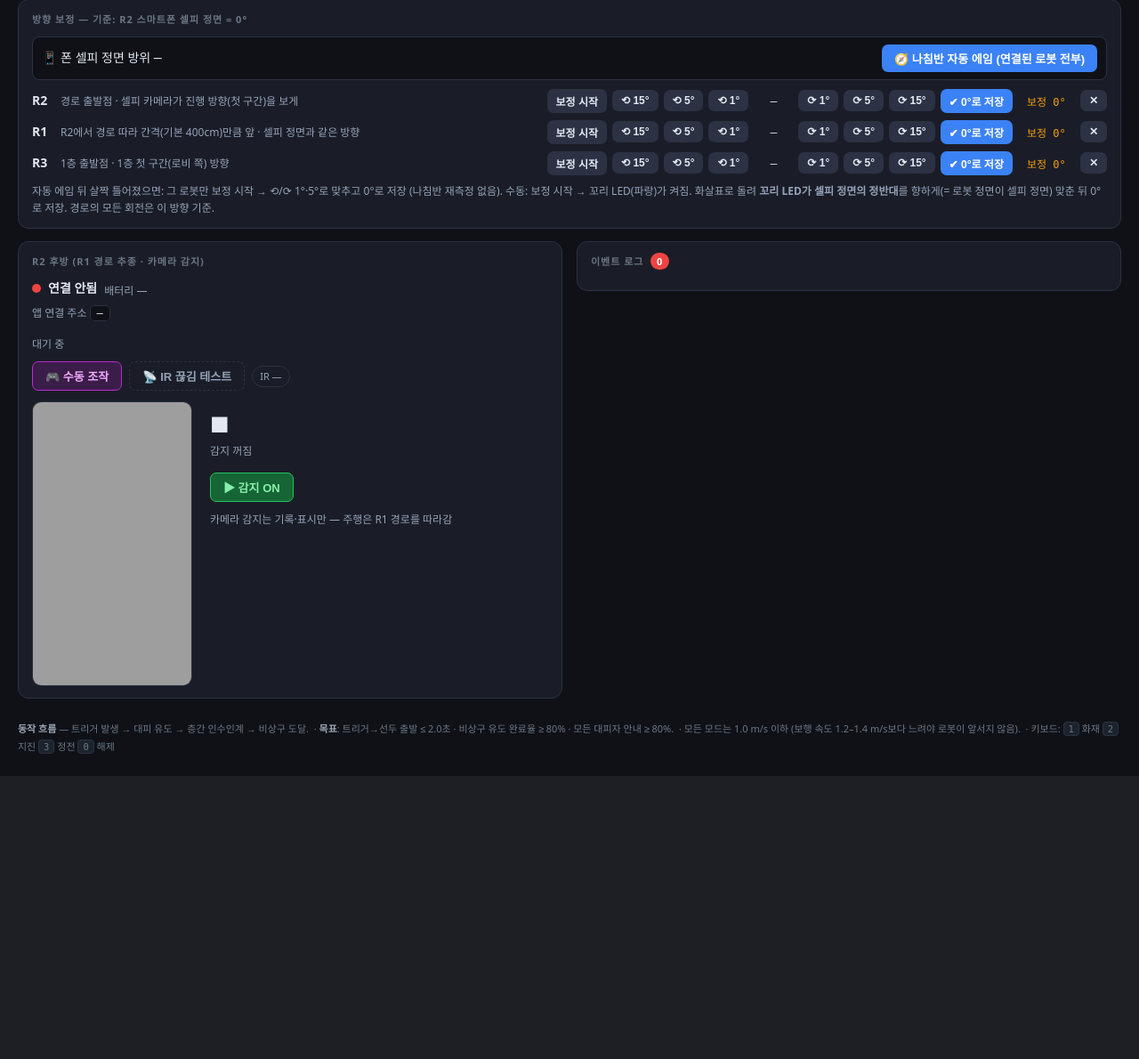
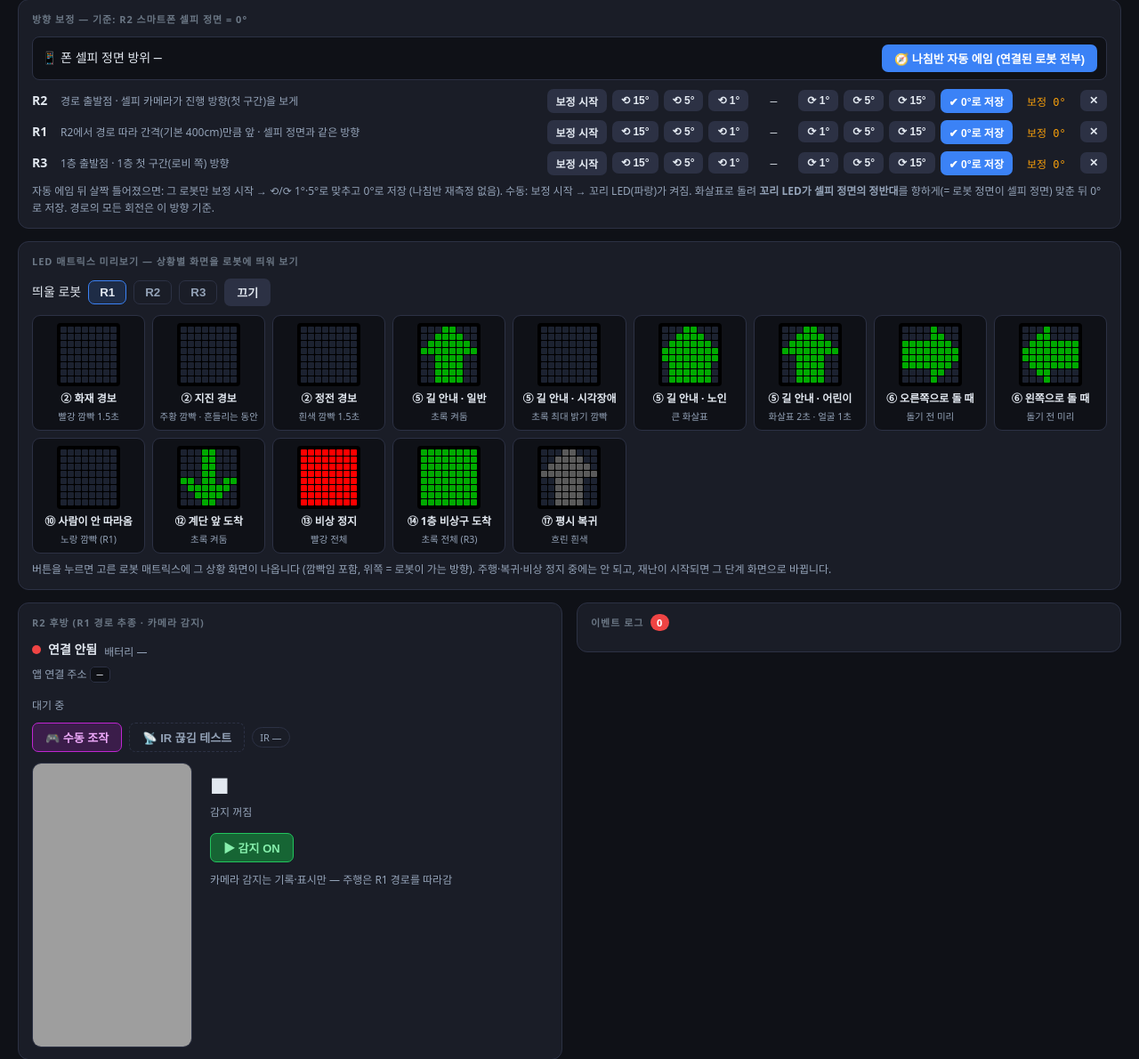
Before and after one commit to SODA1127/itda-sphero-broker, a Flask app: page / in a window 1280 px wide. Shown: the part 1730-2920 px from the top of the page at 89% size. Before the commit the page ends 2602 px from the top, so only its background shows below. Run offline with Flask 3, Linux system fonts and the light colour scheme; data that the repository does not hold is empty; grey boxes are pictures that could not be loaded.

Commit message:
feat: 대시보드 LED 매트릭스 미리보기 — 상황별 화면을 로봇에 띄우기
- '방향 보정' 아래 카드: 로봇(R1·R2·R3) 고르고 상황 버튼 14개 중 하나 누르면 그 화면 표시, 끄기
- 버튼마다 실제로 보내는 8×8 그림을 같은 fps로 그려 깜빡임·번갈아 표시까지 미리 보기
- /api/matrix/preview — 주행·복귀·비상 정지 중에는 막음, 재난이 시작되면 그 단계 화면으로
- 로봇별 지금 화면 이름 표시, 표시 중인 버튼 강조

Co-Authored-By: Claude Opus 5.5 <noreply@anthropic.com>

```diff
--- a/bandi/matrix.py
+++ b/bandi/matrix.py
@@ -62,6 +62,32 @@ PATTERNS = {
 _ANIM_ID = {name: i for i, name in enumerate(PATTERNS)}
 
 GUIDE_BY_TARGET = {"normal": "guide", "blind": "guide_blind", "elder": "guide_big", "child": "guide_child"}
+
+# 대시보드 미리보기 버튼 — 수정안 '재난별 동작' 번호 순서
+LABELS = {
+    "alarm_fire":  ("② 화재 경보", "빨강 깜빡 1.5초"),
+    "alarm_quake": ("② 지진 경보", "주황 깜빡 · 흔들리는 동안"),
+    "alarm_black": ("② 정전 경보", "흰색 깜빡 1.5초"),
+    "guide":       ("⑤ 길 안내 · 일반", "초록 켜둠"),
+    "guide_blind": ("⑤ 길 안내 · 시각장애", "초록 최대 밝기 깜빡"),
+    "guide_big":   ("⑤ 길 안내 · 노인", "큰 화살표"),
+    "guide_child": ("⑤ 길 안내 · 어린이", "화살표 2초 · 얼굴 1초"),
+    "turn_right":  ("⑥ 오른쪽으로 돌 때", "돌기 전 미리"),
+    "turn_left":   ("⑥ 왼쪽으로 돌 때", "돌기 전 미리"),
+    "person":      ("⑩ 사람이 안 따라옴", "노랑 깜빡 (R1)"),
+    "stairs":      ("⑫ 계단 앞 도착", "초록 켜둠"),
+    "estop":       ("⑬ 비상 정지", "빨강 전체"),
+    "exit":        ("⑭ 1층 비상구 도착", "초록 전체 (R3)"),
+    "return":      ("⑰ 평시 복귀", "흐린 흰색"),
+}
+
+
+def catalog():
+    """대시보드가 그림을 그릴 수 있게 — 이름·설명·프레임(8줄 문자열, 꺼짐은 None)·색·fps"""
+    return [{"name": n, "label": LABELS[n][0], "desc": LABELS[n][1],
+             "frames": [SHAPES.get(s) for s in PATTERNS[n][0]],
+             "color": "#%02x%02x%02x" % PATTERNS[n][1], "fps": PATTERNS[n][2]}
+            for n in LABELS]
 
 _lock = threading.Lock()
 _layers = {}      # key → {"base": 이름|None, "overlay": 이름|None}
--- a/bandi/web/pages.py
+++ b/bandi/web/pages.py
@@ -4,6 +4,7 @@ import os
 
 from flask import Blueprint, current_app, render_template
 
+from .. import matrix as _mx
 from ..config import (
     DEFAULT_R2_DELAY_SEC,
     DEFAULT_R2_DIST_PCT,
@@ -47,6 +48,7 @@ def _frontend_config():
         "DEFAULT_R2_DELAY_SEC": DEFAULT_R2_DELAY_SEC, "DEFAULT_TURN_PAUSE_SEC": DEFAULT_TURN_PAUSE_SEC,
         "DEFAULT_R2_DIST_PCT": DEFAULT_R2_DIST_PCT, "FOLLOW_GAP_M": FOLLOW_GAP_M,
         "ROUTE_2F_LEN_M": [m for _, m in ROUTE_2F_M], "ROUTE_1F_LEN_M": [m for _, m in ROUTE_1F_M],
+        "MATRIX_PATTERNS": _mx.catalog(),
     }
 
 def _static_version():
--- a/frontend/static/css/dashboard.css
+++ b/frontend/static/css/dashboard.css
@@ -300,3 +300,21 @@ header h1 { font-size: 18px; font-weight: 700; }
 footer { padding: 0 20px 24px; color: var(--ink3); font-size: 11px; line-height: 1.75; }
 footer b { color: var(--ink2); }
 kbd { background: var(--panel2); border: 1px solid var(--bdr); border-radius: 4px; padding: 1px 5px; font-size: 10.5px; }
+
+/* LED 매트릭스 미리보기 */
+.mxp-robots { display: flex; align-items: center; gap: 8px; flex-wrap: wrap; margin-bottom: 10px; }
+.mxp-rb { padding: 5px 12px; border-radius: 7px; border: 1px solid var(--bdr); background: transparent;
+          color: var(--dim); cursor: pointer; font-weight: 700; }
+.mxp-rb.on { border-color: var(--blu); color: var(--txt); background: rgba(59,130,246,.15); }
+.mxp-msg { font-size: 12px; color: var(--bad); }
+.mxp-now { margin-left: auto; font-size: 12px; color: var(--dim); }
+.mxp-grid { display: grid; grid-template-columns: repeat(auto-fill, minmax(118px, 1fr)); gap: 8px; }
+.mxp { display: flex; flex-direction: column; align-items: center; gap: 4px; padding: 8px 6px;
+       border-radius: 9px; border: 1px solid var(--bdr); background: var(--bg); color: var(--txt);
+       cursor: pointer; text-align: center; font-family: inherit; }
+.mxp:hover { border-color: var(--blu); }
+.mxp.cur { border-color: var(--ok); box-shadow: 0 0 0 1px var(--ok) inset; }
+.mxp b { font-size: 12px; }
+.mxp small { font-size: 10.5px; color: var(--dim); }
+.mxp-px { display: grid; grid-template-columns: repeat(8, 7px); gap: 1px; padding: 4px; background: #000; border-radius: 4px; }
+.mxp-px i { width: 7px; height: 7px; border-radius: 1px; background: #1c2230; }
--- a/frontend/static/js/main.js
+++ b/frontend/static/js/main.js
@@ -7,6 +7,7 @@ function update() {
       if (d.follow_gap != null) FOLLOW_GAP_M = d.follow_gap;
       testRunning = !!d.test_running;
       renderManual(d);
+      renderMatrixState(d);
       // sim badge
       if (d.sim_mode) document.getElementById('simBadge').style.display = 'inline-block';
 
--- /dev/null
+++ b/frontend/static/js/matrix.js
@@ -0,0 +1,58 @@
+// BANDI 대시보드 — LED 매트릭스 미리보기 (상황별 화면을 골라 로봇에 띄우기)
+const MATRIX_PATTERNS = BANDI.MATRIX_PATTERNS;
+const MX_LABEL = Object.fromEntries(MATRIX_PATTERNS.map(p => [p.name, p.label]));
+const MX_ROBOTS = [['floor2', 'R1'], ['rear', 'R2'], ['floor1', 'R3']];
+
+function mxCells(frame, color) {
+  let html = '';
+  for (let r = 0; r < 8; r++)
+    for (let c = 0; c < 8; c++)
+      html += (frame && frame[r][c] === '#') ? `<i style="background:${color}"></i>` : '<i></i>';
+  return html;
+}
+
+document.getElementById('mxpGrid').innerHTML = MATRIX_PATTERNS.map(p =>
+  `<button class="mxp" id="mxp_${p.name}" onclick="matrixPreview('${p.name}')" title="${p.label} — ${p.desc}">` +
+  `<div class="mxp-px" data-frame="-1">${mxCells(p.frames[0], p.color)}</div>` +
+  `<b>${p.label}</b><small>${p.desc}</small></button>`).join('');
+
+// 깜빡임·번갈아 보이기도 로봇과 같은 fps로 그려 보여 줌
+setInterval(() => {
+  const t = Date.now() / 1000;
+  MATRIX_PATTERNS.forEach(p => {
+    if (p.frames.length < 2) return;
+    const idx = Math.floor(t * p.fps) % p.frames.length;
+    const px = document.querySelector(`#mxp_${p.name} .mxp-px`);
+    if (px && px.dataset.frame !== String(idx)) {
+      px.dataset.frame = idx;
+      px.innerHTML = mxCells(p.frames[idx], p.color);
+    }
+  });
+}, 100);
+
+document.querySelectorAll('.mxp-rb').forEach(b => b.addEventListener('click', () => b.classList.toggle('on')));
+
+function matrixPreview(pattern) {
+  const robots = [...document.querySelectorAll('.mxp-rb.on')].map(b => b.dataset.k);
+  const msg = document.getElementById('mxpMsg');
+  fetch('/api/matrix/preview', {
+    method: 'POST', headers: { 'Content-Type': 'application/json' },
+    body: JSON.stringify({ robots, pattern }),
+  })
+    .then(r => r.json())
+    .then(j => {
+      msg.textContent = j.ok ? '' : '⚠ ' + j.error;
+      update();
+    })
+    .catch(console.error);
+}
+
+function renderMatrixState(d) {
+  const m = d.matrix || {};
+  const name = v => v == null ? '꺼짐' : v === 'text' ? '글자 표시' : (MX_LABEL[v] || v);
+  document.getElementById('mxpNow').textContent =
+    '지금 — ' + MX_ROBOTS.map(([k, l]) => `${l}: ${name(m[k])}`).join(' · ');
+  const cur = new Set(Object.values(m));
+  MATRIX_PATTERNS.forEach(p =>
+    document.getElementById('mxp_' + p.name).classList.toggle('cur', cur.has(p.name)));
+}
--- a/frontend/templates/index.html
+++ b/frontend/templates/index.html
@@ -246,6 +246,22 @@
     <p class="connect-hint" id="aimHint">자동 에임 뒤 살짝 틀어졌으면: 그 로봇만 보정 시작 → ⟲/⟳ 1°·5°로 맞추고 0°로 저장 (나침반 재측정 없음). 수동: 보정 시작 → 꼬리 LED(파랑)가 켜짐. 화살표로 돌려 <b>꼬리 LED가 셀피 정면의 정반대</b>를 향하게(= 로봇 정면이 셀피 정면) 맞춘 뒤 0°로 저장. 경로의 모든 회전은 이 방향 기준.</p>
   </div>
 
+  <!-- LED 매트릭스 미리보기 -->
+  <div class="card connect-wrap">
+    <h2>LED 매트릭스 미리보기 — 상황별 화면을 로봇에 띄워 보기</h2>
+    <div class="mxp-robots">
+      <span class="aim-desc">띄울 로봇</span>
+      <button class="mxp-rb on" data-k="floor2">R1</button>
+      <button class="mxp-rb" data-k="rear">R2</button>
+      <button class="mxp-rb" data-k="floor1">R3</button>
+      <button class="btn btn-reset" onclick="matrixPreview(null)">끄기</button>
+      <span class="mxp-msg" id="mxpMsg"></span>
+      <span class="mxp-now" id="mxpNow"></span>
+    </div>
+    <div class="mxp-grid" id="mxpGrid"></div>
+    <p class="connect-hint">버튼을 누르면 고른 로봇 매트릭스에 그 상황 화면이 나옵니다 (깜빡임 포함, 위쪽 = 로봇이 가는 방향). 주행·복귀·비상 정지 중에는 안 되고, 재난이 시작되면 그 단계 화면으로 바뀝니다.</p>
+  </div>
+
   <!-- Follow Mode 카드 -->
   <div class="follow-log-row">
   <div class="card follow-wrap" id="followWrapCard">
@@ -351,6 +367,7 @@
 <script src="{{ url_for('static', filename='js/camera.js') }}?v={{ version }}"></script>
 <script src="{{ url_for('static', filename='js/floorplan.js') }}?v={{ version }}"></script>
 <script src="{{ url_for('static', filename='js/broker.js') }}?v={{ version }}"></script>
+<script src="{{ url_for('static', filename='js/matrix.js') }}?v={{ version }}"></script>
 <script src="{{ url_for('static', filename='js/main.js') }}?v={{ version }}"></script>
 <script src="{{ url_for('static', filename='js/follow.js') }}?v={{ version }}"></script>
 <script>update(); setInterval(update, 800);</script>
```
Also changed, not shown: bandi/web/api_manual.py (+31 -1 lines).
